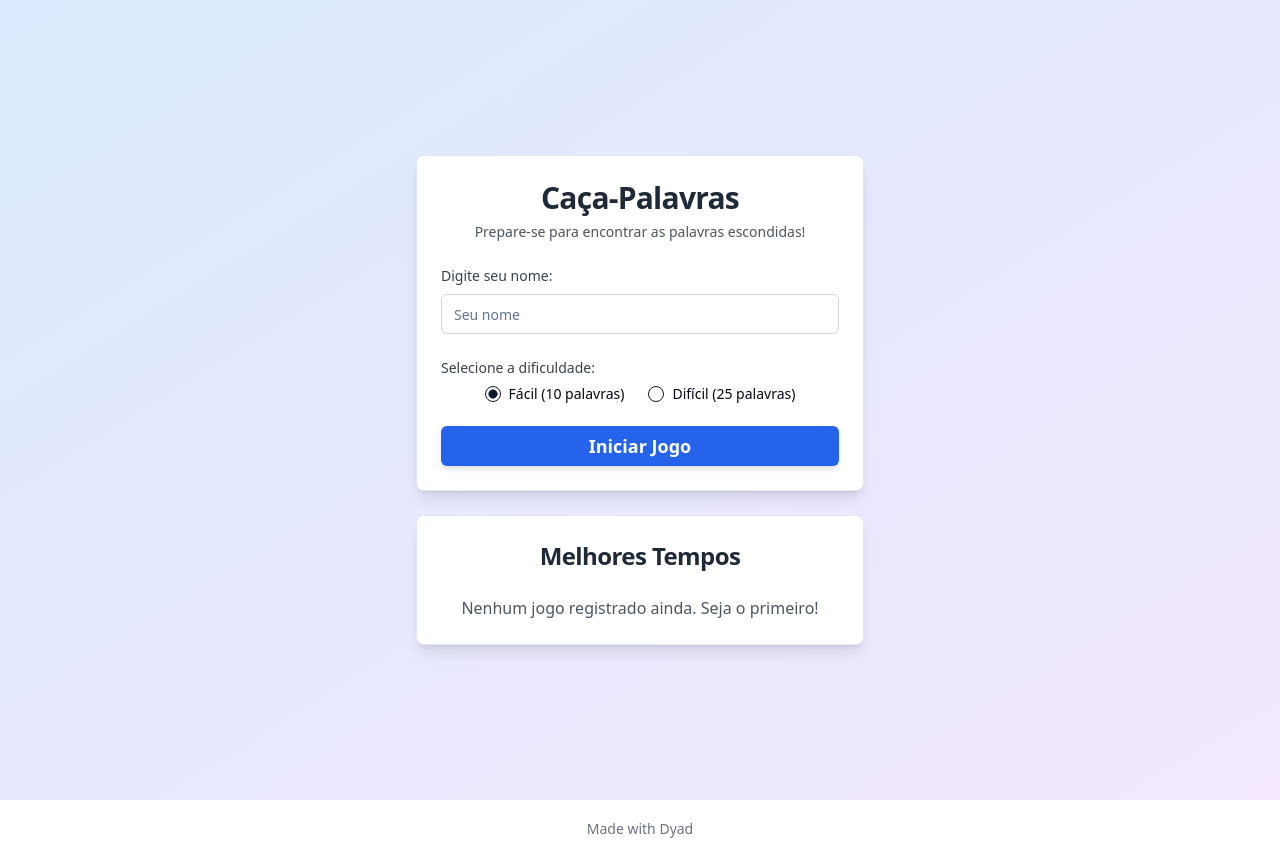
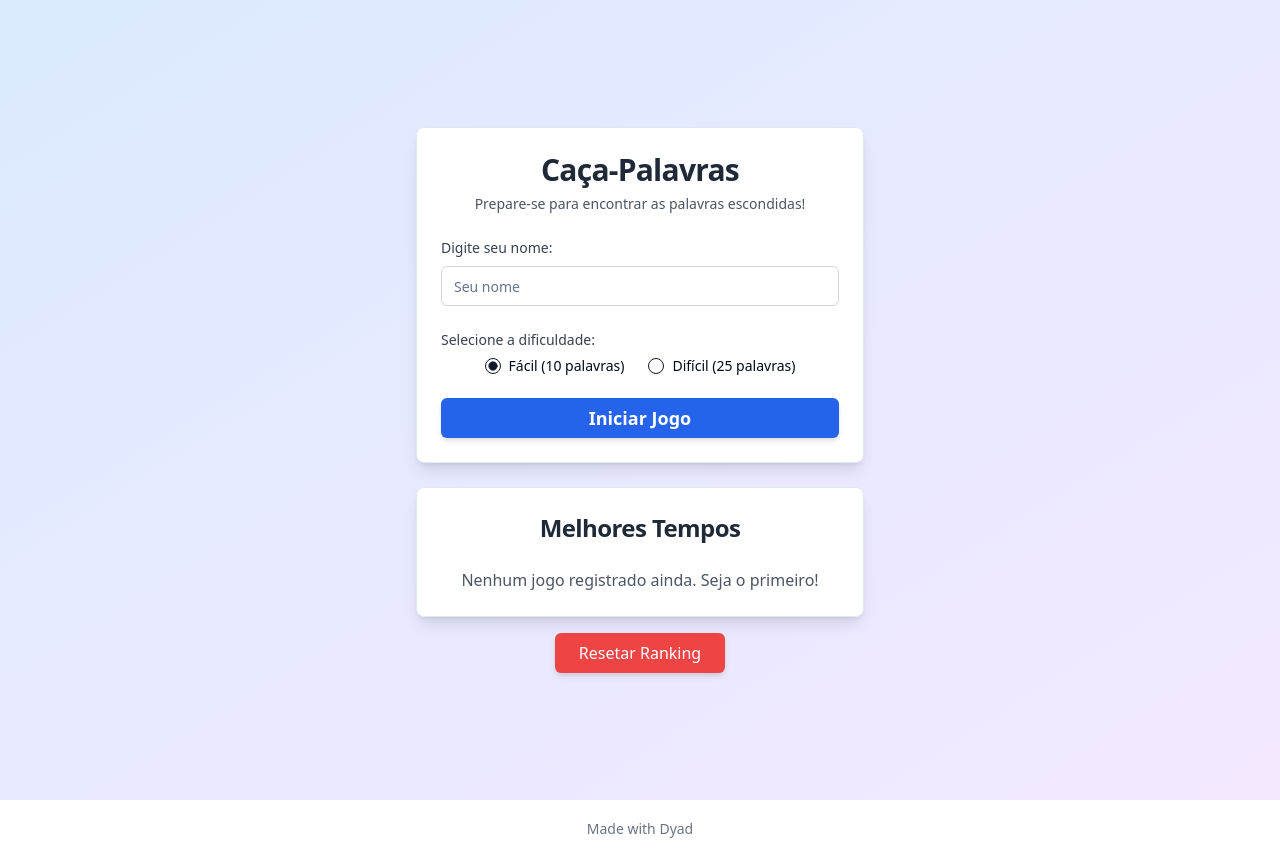
Before and after one commit to Dev-ICSN/Jogo-Ca-a-Palavras, a React (Vite) app: page / in a window 1280 px wide. Built offline with nearby package versions, Linux system fonts and the light colour scheme.

Commit message:
[dyad] wrote 2 file(s)

```diff
--- a/src/components/WelcomeScreen.tsx
+++ b/src/components/WelcomeScreen.tsx
@@ -13,9 +13,10 @@ import { RankingEntry } from "@/utils/rankingStorage"; // Import RankingEntry ty
 interface WelcomeScreenProps {
   onStartGame: (playerName: string, difficulty: "easy" | "hard") => void;
   ranking: RankingEntry[]; // Add ranking prop
+  onClearRanking: () => void; // New prop for clearing ranking
 }
 
-const WelcomeScreen: React.FC<WelcomeScreenProps> = ({ onStartGame, ranking }) => {
+const WelcomeScreen: React.FC<WelcomeScreenProps> = ({ onStartGame, ranking, onClearRanking }) => {
   const [playerName, setPlayerName] = useState<string>("");
   const [difficulty, setDifficulty] = useState<"easy" | "hard">("easy"); // Default to easy
 
@@ -84,6 +85,12 @@ const WelcomeScreen: React.FC<WelcomeScreenProps> = ({ onStartGame, ranking }) =
         </CardContent>
       </Card>
       <Ranking ranking={ranking} /> {/* Display the Ranking component */}
+      <Button
+        onClick={onClearRanking}
+        className="mt-4 py-2 px-6 text-md bg-red-500 hover:bg-red-600 text-white rounded-md shadow-md transition-colors duration-200"
+      >
+        Resetar Ranking
+      </Button>
     </div>
   );
 };
--- a/src/pages/Index.tsx
+++ b/src/pages/Index.tsx
@@ -4,7 +4,7 @@ import React, { useState, useEffect } from "react";
 import { MadeWithDyad } from "@/components/made-with-dyad";
 import WelcomeScreen from "@/components/WelcomeScreen";
 import WordSearchGame from "@/components/WordSearchGame";
-import { getRanking, addRankingEntry, RankingEntry } from "@/utils/rankingStorage"; // Import ranking utilities
+import { getRanking, addRankingEntry, clearRanking, RankingEntry } from "@/utils/rankingStorage"; // Import clearRanking
 
 const Index = () => {
   const [gameStarted, setGameStarted] = useState(false);
@@ -44,10 +44,15 @@ const Index = () => {
     setRanking(getRanking()); // Ensure ranking is up-to-date when returning to welcome screen
   };
 
+  const handleClearRanking = () => {
+    clearRanking();
+    setRanking(getRanking()); // Update state to reflect cleared ranking
+  };
+
   return (
     <div className="min-h-screen flex flex-col">
       {!gameStarted ? (
-        <WelcomeScreen onStartGame={handleStartGame} ranking={ranking} />
+        <WelcomeScreen onStartGame={handleStartGame} ranking={ranking} onClearRanking={handleClearRanking} />
       ) : (
         <WordSearchGame
           playerName={playerName}
```
